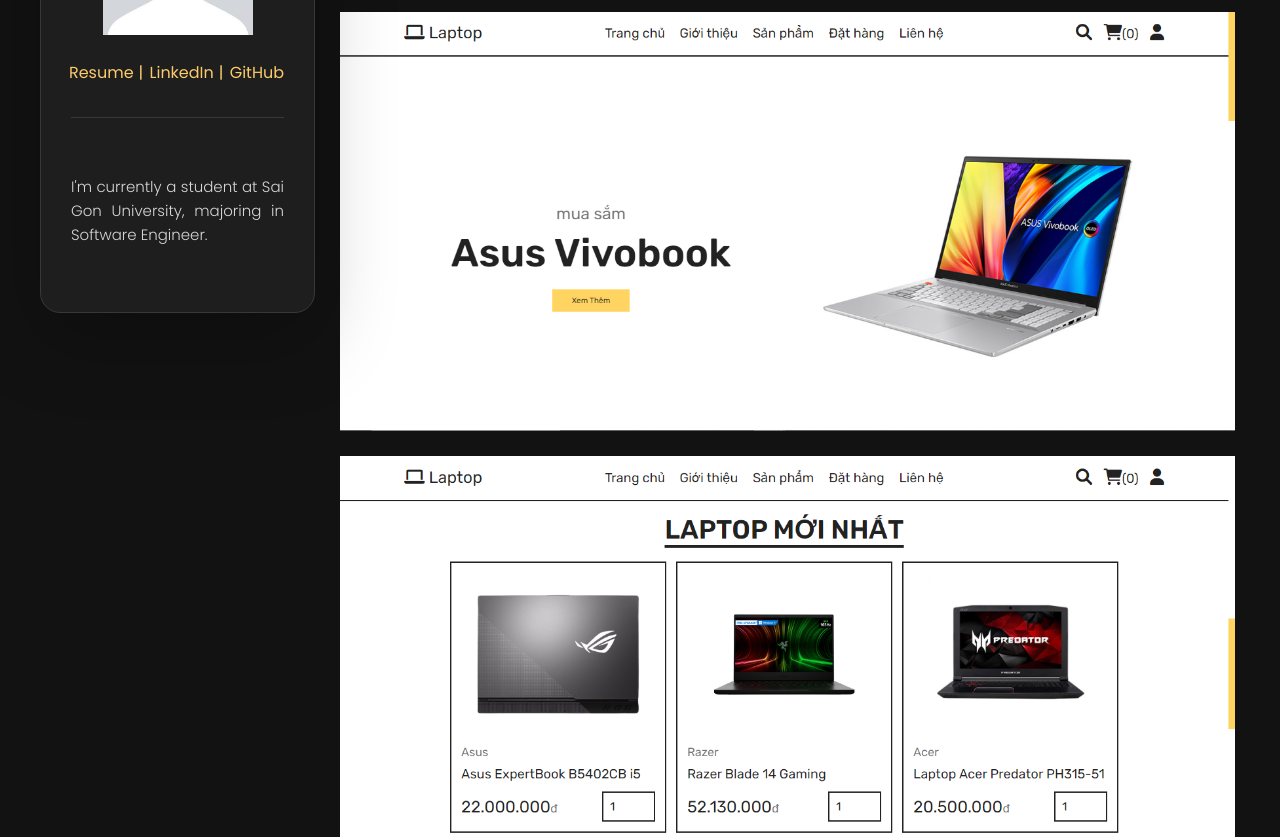
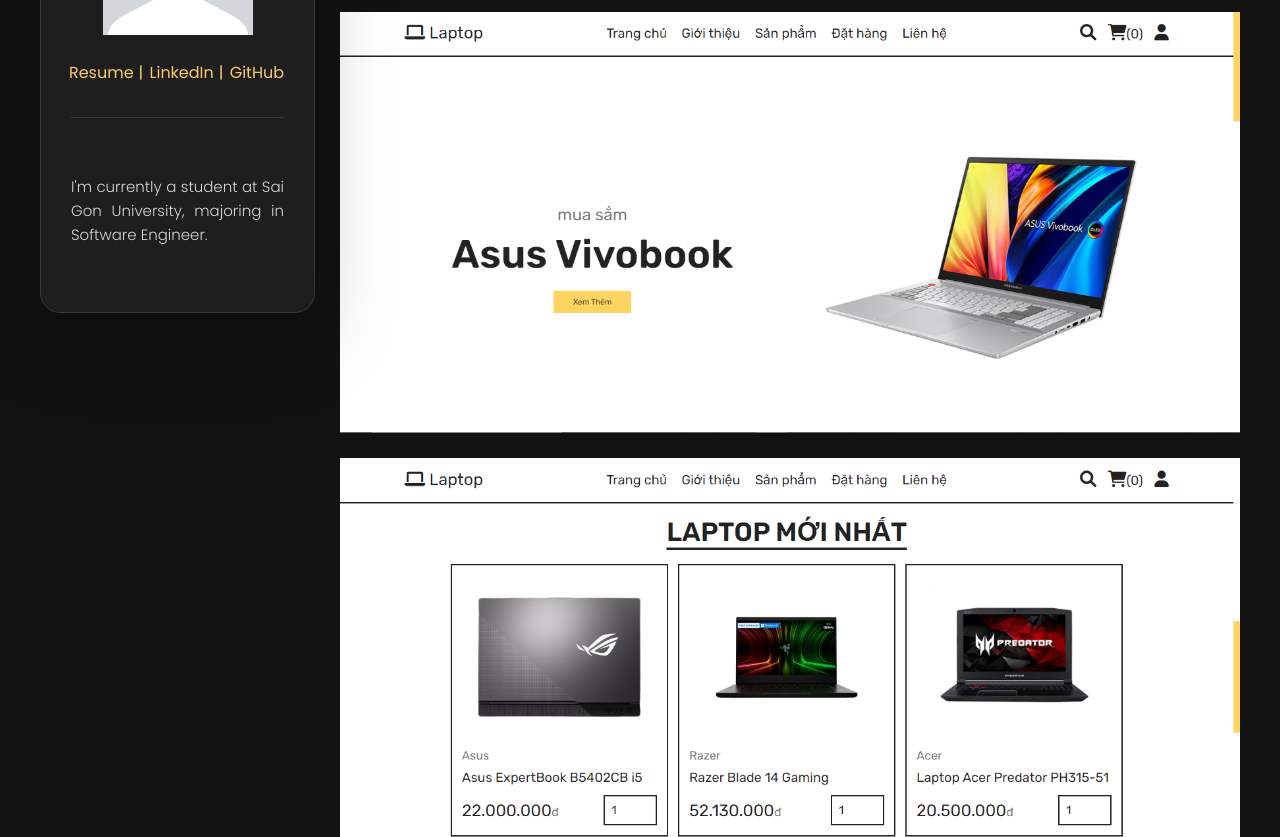
Before and after one commit to hoanganh-p/hoanganh-p.github.io, a plain HTML site: page index.html in a window 1280 px wide. Shown: the part 315-1152 px from the top of the page. Drawn offline with Linux system fonts and the light colour scheme.

Commit message:
Add portfolio files

```diff
--- a/assets/css/style.css
+++ b/assets/css/style.css
@@ -647,6 +647,16 @@
     margin: auto;
   }
 
+  .project-img {
+    justify-content: center;
+    gap: 10px;
+  }
+
+  .project-img img {
+    max-width: 100%;
+    height: auto;
+  }
+
 }
 
 /**
@@ -760,6 +770,7 @@
     font-weight: bold;
     font-size: 110%;
   }
+
   /* .info-content a:hover:not(::after) {
     font-weight: bold;
     font-size: 110%;
--- a/index.html
+++ b/index.html
@@ -42,7 +42,7 @@
       <div class="sidebar-info">
 
         <div class="info-content">
-          <h2 class="name" title="Anh Pham">Anh Pham</h2  >
+          <h2 class="name" title="Anh Pham">Anh Pham</h2>
         </div>
 
 
@@ -93,9 +93,11 @@
           design. Benefits include convenience, wide selection, secure transactions, timely delivery, and customer
           engagement.
         </p>
-        <img src="./assets/images/laptop-website.png" width="895">
-        <br>
-        <img src="./assets/images/laptop-website-1.png" width="895">
+        <div class="project-img">
+          <img src="./assets/images/laptop-website.png">
+          <br>
+          <img src="./assets/images/laptop-website-1.png">
+        </div>
       </div>
 
       <div class="separator"></div>
```
